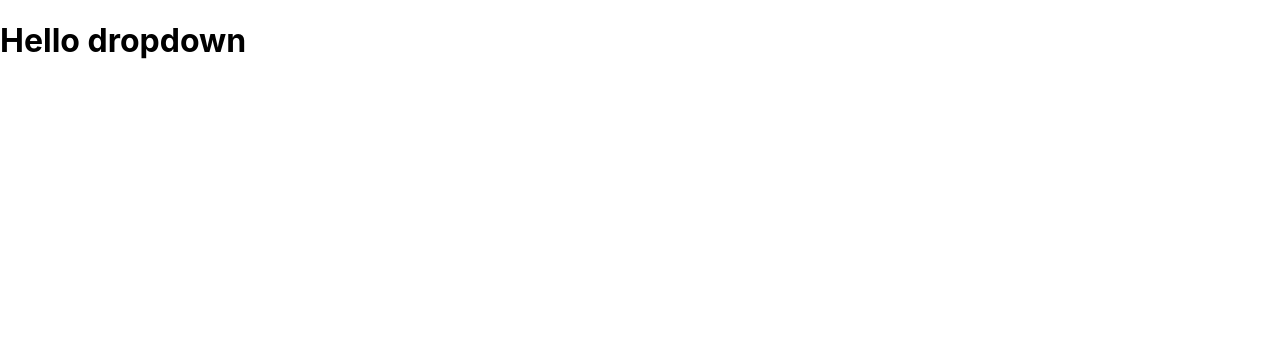
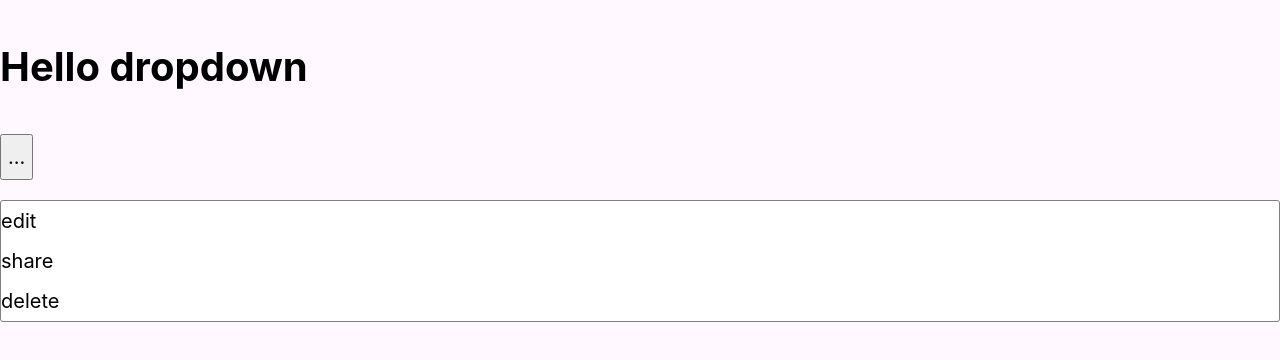
Before and after one commit to nataszkan/dropdown-app, a React (Create React App) app: page / in a window 1280 px wide. Shown: the top 360 px of the page. Built offline with nearby package versions, Linux system fonts and the light colour scheme.

Commit message:
Add dropdown, add bacis styles

```diff
--- a/src/App.js
+++ b/src/App.js
@@ -1,10 +1,12 @@
 import React, { Component } from 'react'
+import Dropdown from './components/Dropdown'
 
 class App extends Component {
   render () {
     return (
       <div>
         <h1>Hello dropdown</h1>
+        <Dropdown />
       </div>
     )
   }
--- /dev/null
+++ b/src/components/Dropdown.jsx
@@ -0,0 +1,18 @@
+import React, { Component } from "react"
+
+class Dropdown extends Component {
+    render () {
+        return (
+            <div>
+                <button>...</button>
+                <ul className="Dropdown">
+                    <li>edit</li>
+                    <li>share</li>
+                    <li>delete</li>
+                </ul>
+            </div>
+        )
+    }
+}
+
+export default Dropdown
--- a/src/index.css
+++ b/src/index.css
@@ -1,5 +1,22 @@
+html {
+	scroll-behavior: smooth;
+	font-size: 10px;
+	box-sizing: border-box;
+}
+
+/* Box sizing rules */
+*,
+*:before,
+*:after {
+	box-sizing: inherit;
+}
+
 body {
 	margin: 0;
+	padding: 0;
+	font-size: 2rem;
+	line-height: 2;
+	background: #fff9ff;
 	font-family: -apple-system, BlinkMacSystemFont, 'Segoe UI', 'Roboto', 'Oxygen',
 		'Ubuntu', 'Cantarell', 'Fira Sans', 'Droid Sans', 'Helvetica Neue',
 		sans-serif;
@@ -7,7 +24,20 @@ body {
 	-moz-osx-font-smoothing: grayscale;
 }
 
-code {
-  font-family: source-code-pro, Menlo, Monaco, Consolas, 'Courier New',
-    monospace;
+/* Remove default padding */
+ul[class],
+ol[class] {
+	padding: 0;
 }
+
+button {
+	font: inherit;
+}
+
+.Dropdown {
+	background: white;
+	border: 1px solid grey;
+	border-radius: 3px;
+	width: 100%;
+	max-width: 100%;
+}
```
Lines whose indentation alone changed are shown as unchanged.
